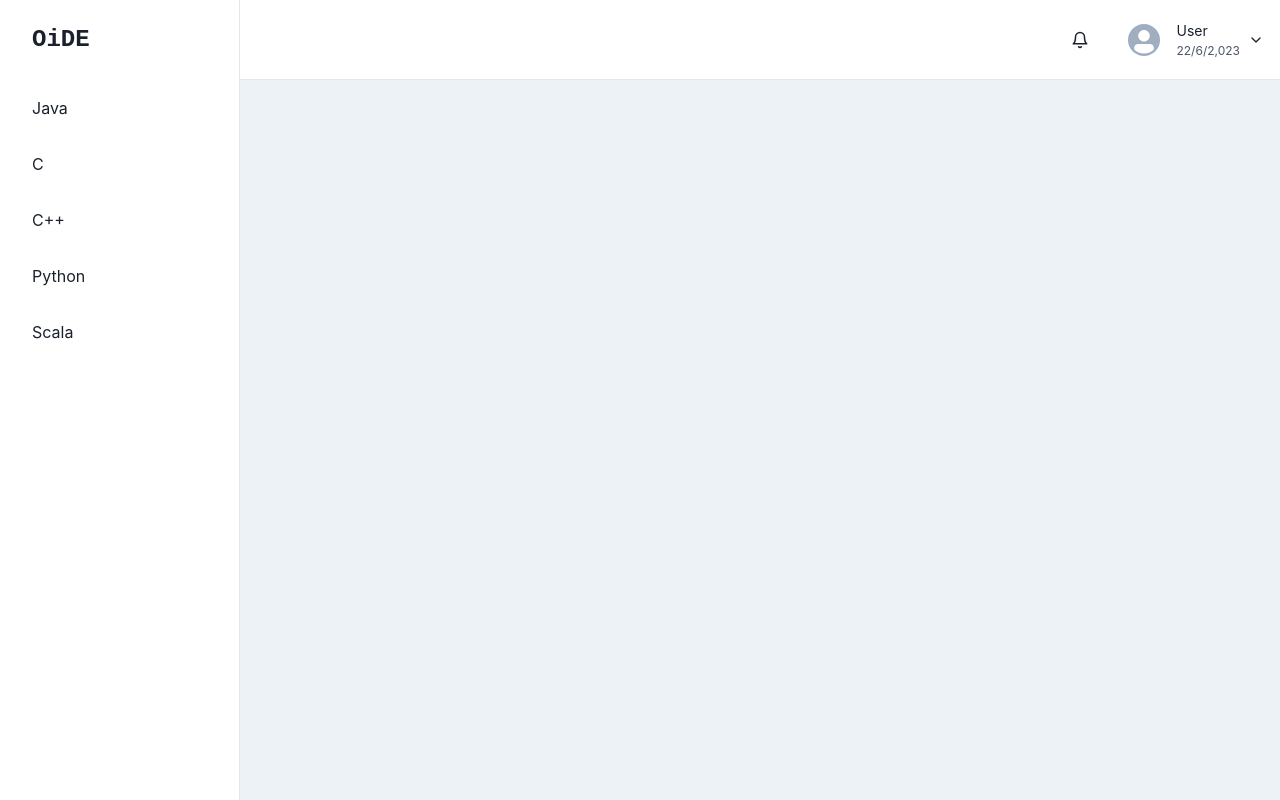
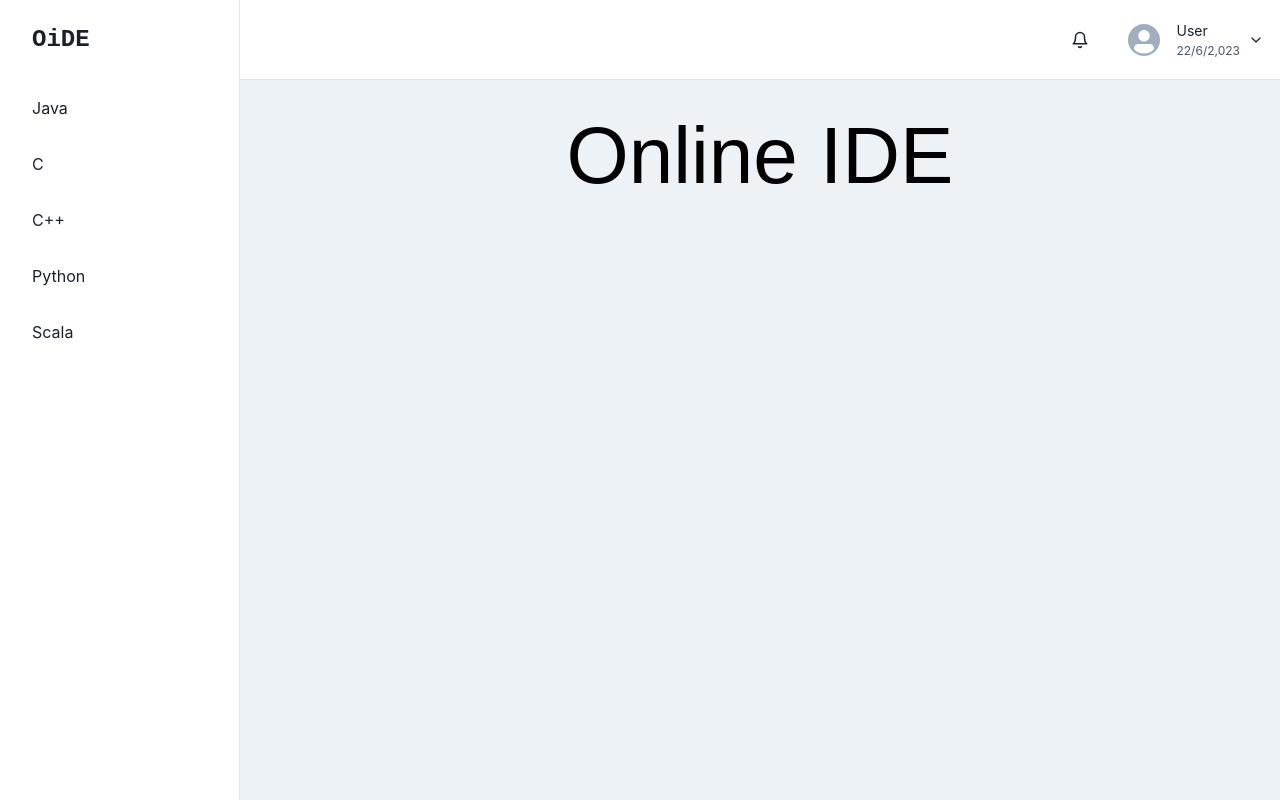
Before and after one commit to zakhaev26/OiDE-compiler, a React (Vite) app in the folder OiDE-React/: page / in a window 1280 px wide. Built offline with nearby package versions, Linux system fonts and the light colour scheme.

Commit message:
hero text placed

```diff
--- a/OiDE-React/src/App.jsx
+++ b/OiDE-React/src/App.jsx
@@ -3,6 +3,7 @@ import axios from 'axios'
 import Navbar from './components/Navbar';
 import Icon from './components/Icon';
 import SidebarAndHeader from './components/Sidebar';
+import HeroText from './components/HeroText';
 function App() {
 
   const compileCode = async (e) => {
@@ -24,8 +25,9 @@ function App() {
 
 return (
   <>
-<SidebarAndHeader/>
-
+<SidebarAndHeader>
+<HeroText/>
+</SidebarAndHeader>
   {/* </div> */}
     {/* <center>
       <textarea value={code} onChange={(e) => { setCode(e.target.value); }} name="code" cols="30" rows="10" placeholder='Write Code Here' />
--- /dev/null
+++ b/OiDE-React/src/components/HeroText.jsx
@@ -0,0 +1,13 @@
+import React from 'react'
+
+const HeroText = () => {
+  return (
+    <div>
+        <center>
+            <h1 style={{color:'#000',fontFamily:'Arial',fontSize:'5rem'}}>Online IDE</h1>
+        </center>
+    </div>
+  )
+}
+
+export default HeroText
```
